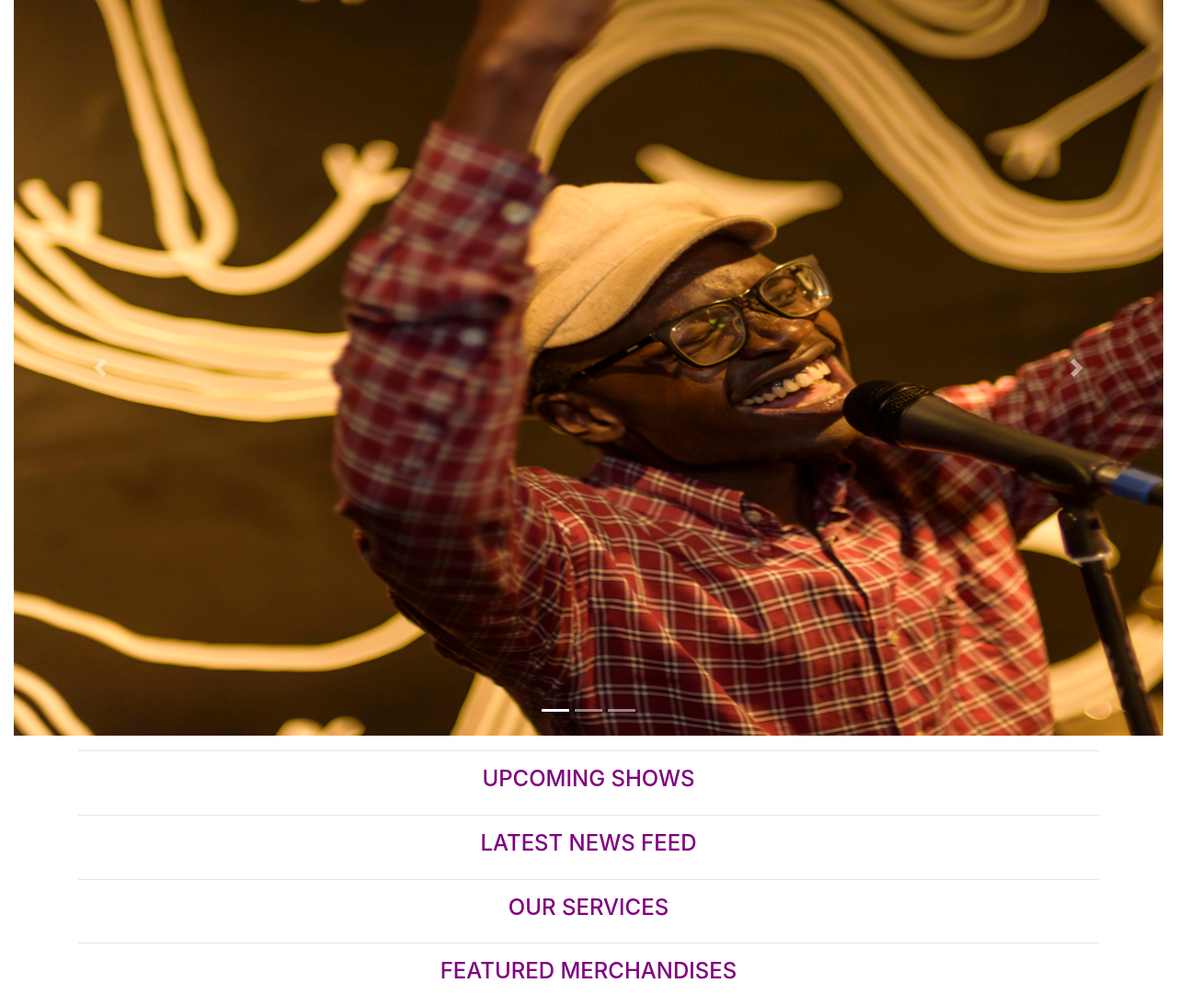
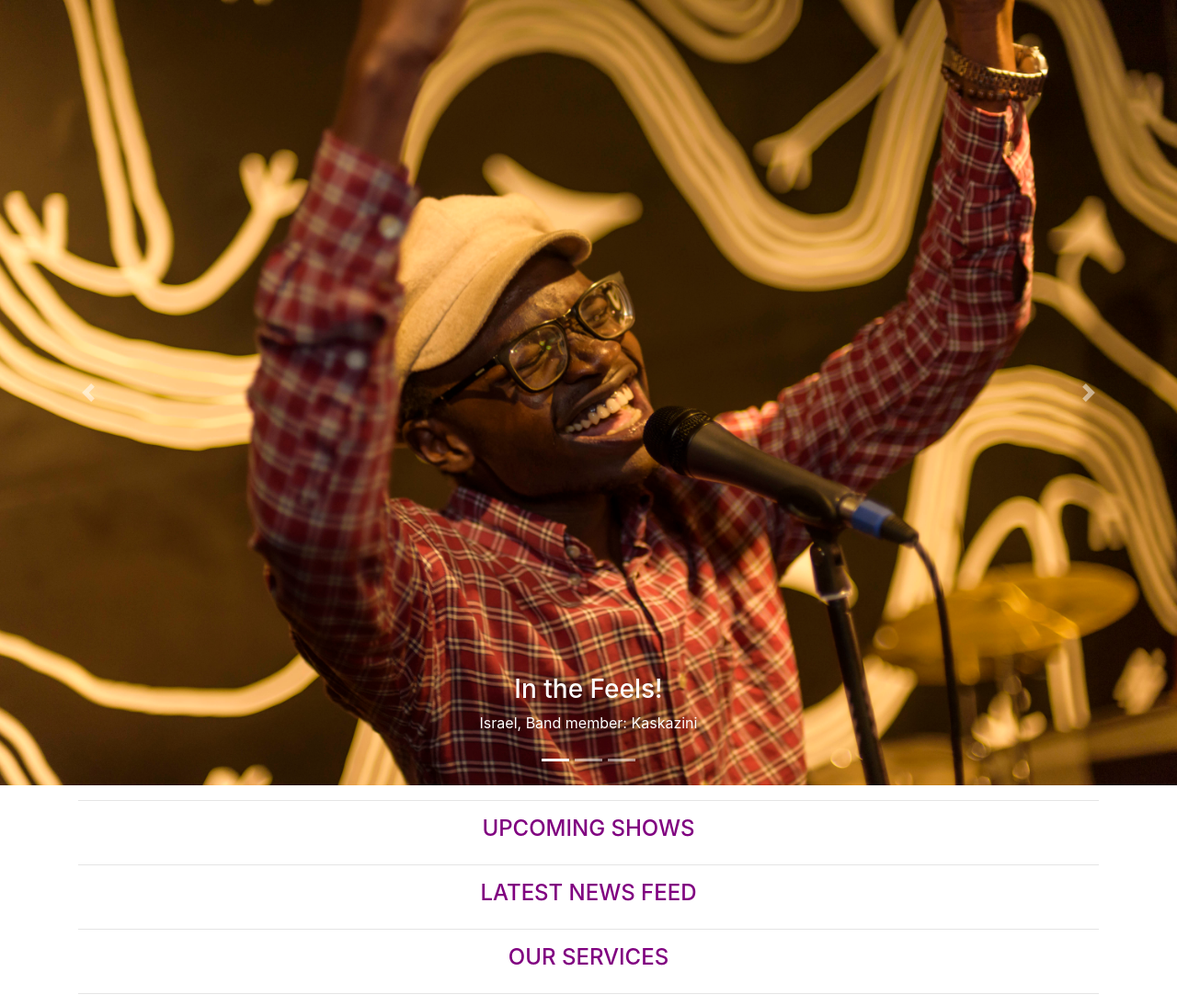
Before and after one commit to AlexKarari/Jamhuri, a Django app: page / in a window 1280 px wide. Shown: the part 126-1220 px from the top of the page at 92% size. Run offline with Django 3.2, Linux system fonts and the light colour scheme; data that the repository does not hold is empty; some libraries are stand-ins or nearby versions.

Commit message:
Carousel
carousel implementation done

```diff
--- a/jamfest/templates/all/index.html
+++ b/jamfest/templates/all/index.html
@@ -1,7 +1,7 @@
 {%extends 'all/base.html'%}
 {% block content %}
 <section class="carousel">
-    <div class="container-fluid">
+    <div>
         <div id="demo" class="carousel slide" data-ride="carousel">
 
             <!-- Indicators -->
@@ -14,13 +14,25 @@
             <!-- The slideshow -->
             <div class="carousel-inner">
                 <div class="carousel-item active">
-                    <img src="media/profilepic/Excelens - Kaskazini-13.jpg" alt="Kaskazini" width="1650px" height="800px" style="background-size: cover">
+                    <img src="media/profilepic/Excelens - Kaskazini-13.jpg" alt="Kaskazini" width="1650px" height="800px" class="img-fluid" style="background-size: cover">
+                    <div class="carousel-caption">
+                        <h3>In the Feels!</h3>
+                        <p>Israel, Band member: Kaskazini</p>
+                    </div>
                 </div>
                 <div class="carousel-item">
-                    <img src="media/profilepic/Excelens - Kaskazini-82.jpg" alt="Anyiko and team" width="1650px" height="800px" style="background-size: cover">
+                    <img src="media/profilepic/Excelens - Kaskazini-82.jpg" alt="Anyiko and team" width="1650px" height="800px" class="img-fluid" style="background-size: cover">
+                    <div class="carousel-caption">
+                        <h3>Jamhuri Events Family</h3>
+                        <p>Diversity included at Jamhuri's family</p>
+                    </div>
                 </div>
                 <div class="carousel-item">
-                    <img src="media/profilepic/20180509-_EJP4001.jpg" alt="Loyal fans" width="1650px" height="800px" style="background-size: cover">
+                    <img src="media/profilepic/20180509-_EJP4001.jpg" alt="Loyal fans" width="1650px" height="800px" class="img-fluid" style="background-size: cover">
+                    <div class="carousel-caption">
+                        <h3>Loyal funs</h3>
+                        <p>Die hard fans in every Jamhuri event!</p>
+                    </div>
                 </div>
             </div>
 
```
